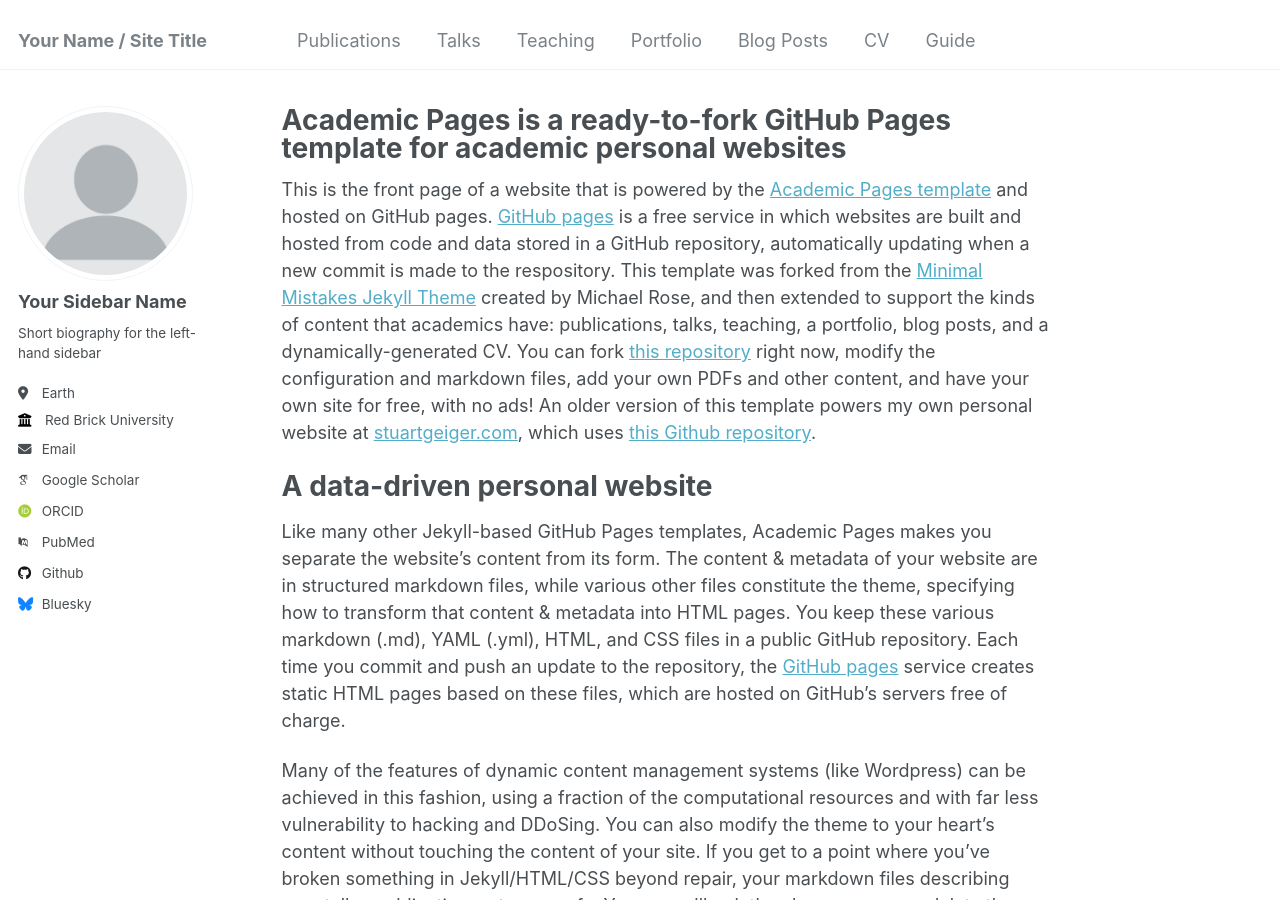
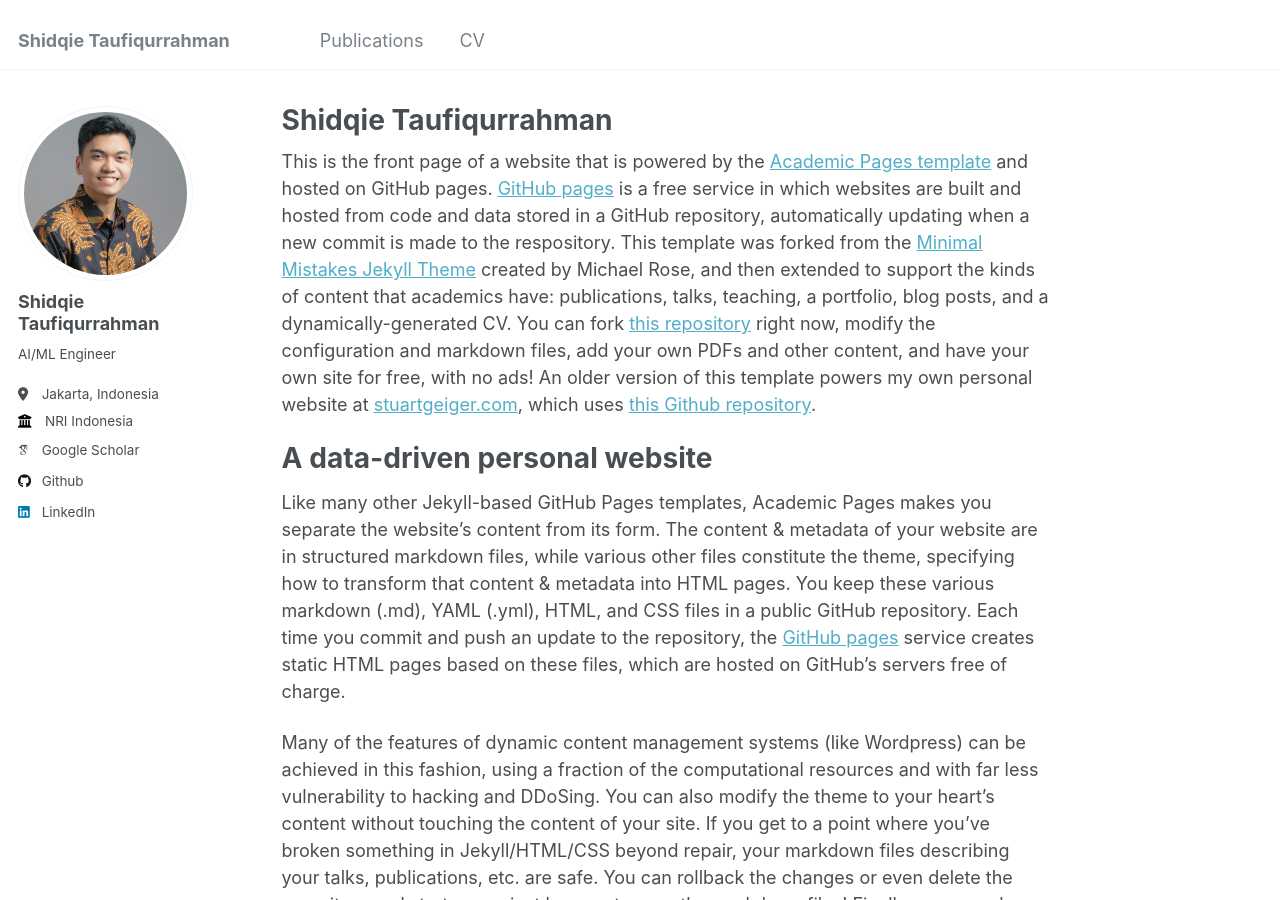
Before and after one commit to shidqiet/shidqiet.github.io, a Jekyll site: the page built from _pages/about.md, in a window 1280 px wide and 900 px high. Built offline with Jekyll 4.4.1, drawn with Linux system fonts in a browser that asks for light colours; some web fonts are replaced; some of the changed text lies outside the part shown.

Commit message:
update: personal info and navigation

```diff
--- a/_config.yml
+++ b/_config.yml
@@ -8,13 +8,13 @@
 
 # Basic Site Settings
 locale                   : "en-US"
-title                    : "Your Name / Site Title"
+title                    : "Shidqie Taufiqurrahman"
 title_separator          : "-"
-name                     : &name "Your Name"
-description              : &description "personal description"
-url                      : https://academicpages.github.io # the base hostname & protocol for your site e.g. "https://mmistakes.github.io"
+name                     : &name "Shidqie Taufiqurrahman"
+description              : &description "Shidqie Taufiqurrahman's Website"
+url                      : https://shidqiet.github.io # the base hostname & protocol for your site e.g. "https://mmistakes.github.io"
 baseurl                  : "" # the subpath of your site, e.g. "/blog"
-repository               : "academicpages/academicpages.github.io"
+repository               : "shidqiet/shidqiet.github.io"
 
 # Site Author - The following control what appear as part of the author content on the side bar.
 #               If a field is blank the icon and link will not appear, otherwise it will be shown.
@@ -22,33 +22,33 @@ repository               : "academicpages/academicpages.github.io"
 author:
   # Biographic information
   avatar           : "profile.png"
-  name             : "Your Sidebar Name"
+  name             : "Shidqie Taufiqurrahman"
   pronouns         : # example: "she/her"
-  bio              : "Short biography for the left-hand sidebar"
-  location         : "Earth"
-  employer         : "Red Brick University"
+  bio              : "AI/ML Engineer"
+  location         : "Jakarta, Indonesia"
+  employer         : "NRI Indonesia"
   uri              : # URL
-  email            : "none@example.org"
+  email            : # email
 
   # Academic websites
   arxiv            : # URL - Update with the correct link to your profile
-  googlescholar    : "https://scholar.google.com/citations?user=PS_CX0AAAAAJ"
+  googlescholar    : "https://scholar.google.com/citations?user=Dmoh5cYAAAAJ"
   impactstory      : # URL
-  orcid            : "http://orcid.org/yourorcidurl"
+  orcid            : # URL
   semantic         : # URL
-  pubmed           : "https://www.ncbi.nlm.nih.gov/pubmed/?term=john+snow"
+  pubmed           : # URL
   researchgate     : # URL
 
   # Repositories and software development
   bitbucket        : # Username - Update with your username on the site
   codepen          : # Username
   dribbble         : # Username
-  github           : "academicpages"
+  github           : "shidqiet"
   kaggle           : # Username
   stackoverflow    : # User number or user number and name (i.e., use "1" or "1/jeff-atwood")
 
   # Social media
-  bluesky          : "bsky.app" # Replace this with you Bluesky username
+  bluesky          : # Username
   facebook         : # Username
   flickr           : # Username
   foursquare       : # Username
@@ -57,7 +57,7 @@ author:
   keybase          : # Username
   instagram        : # Username
   lastfm           : # Username
-  linkedin         : # Username
+  linkedin         : "shidqiet"
   mastodon         : # URL
   medium           : # URL
   pinterest        : # Username
--- a/_pages/about.md
+++ b/_pages/about.md
@@ -1,6 +1,6 @@
 ---
 permalink: /
-title: "Academic Pages is a ready-to-fork GitHub Pages template for academic personal websites"
+title: "Shidqie Taufiqurrahman"
 author_profile: true
 redirect_from:
   - /about/
```
Also changed, not shown: _data/navigation.yml (+14 -14 lines), images/profile.png.
